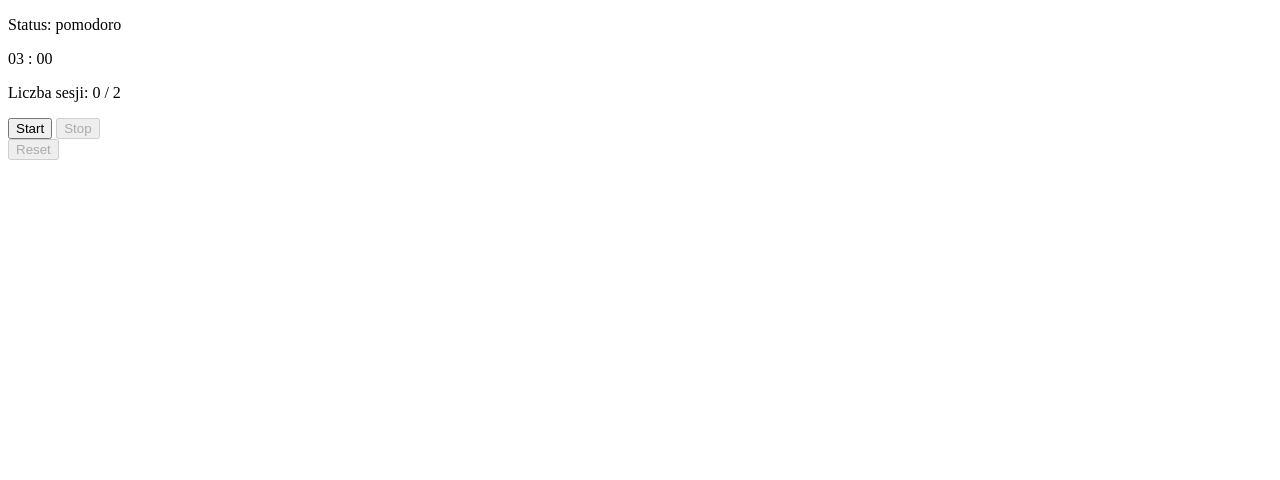
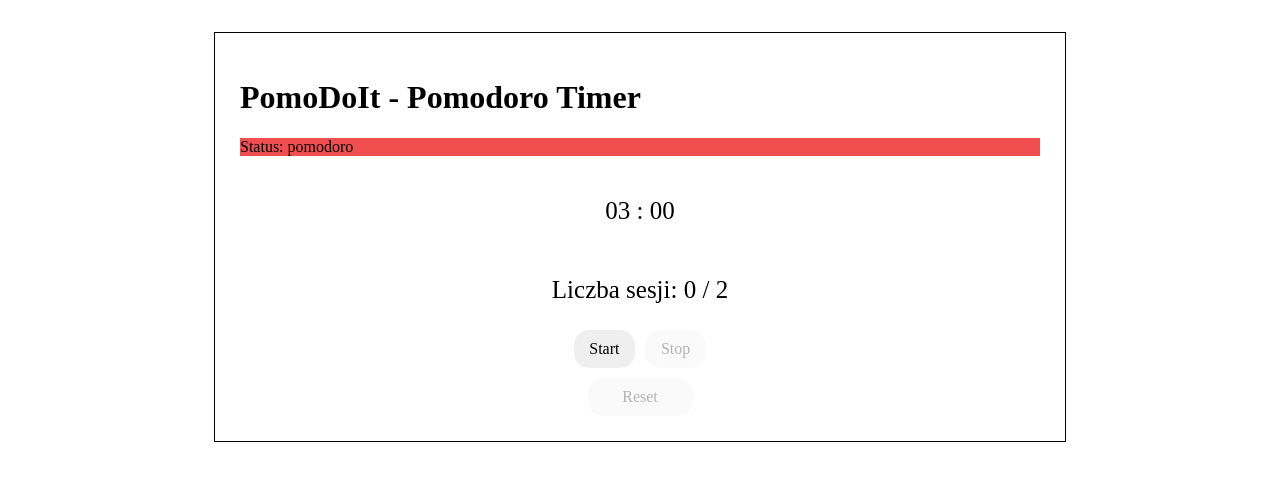
Before and after one commit to JakubM-I/pomodoro-timer, a plain HTML site: page index.html in a window 1280 px wide. Drawn offline with nearby package versions, Linux system fonts and the light colour scheme.

Commit message:
App structure corrected First basic style added

```diff
--- a/index.html
+++ b/index.html
@@ -3,21 +3,25 @@
 <head>
     <meta charset="UTF-8">
     <meta name="viewport" content="width=device-width, initial-scale=1.0">
-    <title>Pomodoro Timer</title>
+    <link rel="stylesheet" href="https://cdnjs.cloudflare.com/ajax/libs/normalize/8.0.1/normalize.min.css" integrity="sha512-NhSC1YmyruXifcj/KFRWoC561YpHpc5Jtzgvbuzx5VozKpWvQ+4nXhPdFgmx8xqexRcpAglTj9sIBWINXa8x5w==" crossorigin="anonymous" referrerpolicy="no-referrer" />
+    <title>PomoDoIt - Pomodoro Timer</title>
     <link rel="stylesheet" href="/style.css">
     <script src="/script.js" defer></script>
 </head>
 <body>
-    <div class="pomodoroTimer">
-        <div class="countingStatus js-countingStatus"></div>
-        <div class="timeCounter js-timeCounter"></div>
-        <div class="counterButtons js-counterButtons" >
-          <button class="startButton js-startButton">Start</button>
-          <button class="stopButton js-stopButton" disabled>Stop</button>
-        </div>
-        <div>
-          <button class="resetButton js-resetButton" disabled>Reset</button>
-        </div>
+  <div class="pomodoroTimer js-pomodoroTimer">
+    <div class="timerHeader">
+      <h1 class="timerHeader__title">PomoDoIt - Pomodoro Timer</h1>
+    </div>
+    <main>
+      <div class="countingStatus js-countingStatus"></div>
+      <div class="timeCounter js-timeCounter"></div>
+      <div class="counterButtons js-counterButtons">
+        <button class="counterButton startButton js-startButton">Start</button>
+        <button class="counterButton stopButton js-stopButton" disabled>Stop</button>
+        <button class="counterButton counterButton__reset js-resetButton" disabled>Reset</button>
       </div>
+    </main>
+  </div>
 </body>
 </html>
--- a/script.js
+++ b/script.js
@@ -31,10 +31,6 @@ const toggleStatus = (countingStatus) => {
     };
 };
 
-const toggleCountingStatus = () => {
-
-}
-
 const timerDisplay = (minutes, seconds, sessionCount) => {
     const timeCounter = document.querySelector(".js-timeCounter");
     timeCounter.innerHTML = `<p>${numberFormat(minutes)} : ${numberFormat(seconds)}</p>
@@ -44,14 +40,10 @@ const timerDisplay = (minutes, seconds, sessionCount) => {
 const timeCounting = (minutes, seconds, sessionCount, countingStatus) => {
     sessionCount++;
     const countingInterval = setInterval(() => {
-
-
         if(minutes === 0 && seconds === 0){
             clearInterval(countingInterval)
-
             minutes = sessionCount === sessionsToLongBrake ? longBreakeTime : shortBrakeTime;
             countingStatus = sessionCount === sessionsToLongBrake ? "long brake" : "short brake";
-
             breakeCounting(minutes, seconds, sessionCount, countingStatus);
         } else
             if(seconds === 0){
@@ -89,7 +81,6 @@ const breakeCounting = (minutes, seconds, sessionCount, countingStatus) => {
 
 const startCounting = (minutes, seconds, sessionCount, countingStatus) => {
     startButton.addEventListener("click", () => {
-
         timeCounting(minutes, seconds, sessionCount, countingStatus);
         startButton.setAttribute("disabled", "");
         stopButton.removeAttribute("disabled");
@@ -101,7 +92,7 @@ const stopCounting = (countingInterval, breakeInterval) => {
         clearInterval(countingInterval);
         clearInterval(breakeInterval);
         stopButton.setAttribute("disabled", "");
-        startButton.removeAttribute("disabled");
+        // startButton.removeAttribute("disabled");
         resetButton.removeAttribute("disabled");
     });
 };
@@ -115,7 +106,7 @@ const resetCounter = (minutes, seconds, sessionCount, countingStatus) => {
 
         countingStatus = "pomodoro";
         statusDisplay(countingStatus);
-
+        startButton.removeAttribute("disabled");
         resetButton.setAttribute("disabled", "");
     });
 };
--- a/style.css
+++ b/style.css
@@ -0,0 +1,55 @@
+:root{
+    --buttonWidth: 55px;
+}
+
+.pomodoroTimer{
+    width: 100%;
+    max-width: 800px;
+    border: 1px solid #000;
+    margin-inline: auto;
+    margin-block-start: 2em;
+    padding: 25px;
+}
+
+.timeCounter{
+    display: flex;
+    flex-direction: column;
+    align-items: center;
+}
+
+.counterButtons{
+    display: flex;
+    flex-wrap: wrap;
+    gap: 10px;
+    justify-content: center;
+    width: 100%;
+    max-width: calc((var(--buttonWidth) * 3) + 10px);
+    margin-inline: auto;
+}
+
+.counterButton{
+    flex-basis: 35%;
+    padding: 10px 15px;
+    border-radius: 15px;
+    border: none;
+}
+
+.counterButton__reset{
+    flex-basis: 60%;
+}
+
+.status--pomodoro{
+    background-color: rgba(238, 35, 35, 0.797);
+}
+
+.status--shortBrake{
+    background-color: rgb(22, 179, 232);
+}
+
+.status--longBrake{
+    background-color: rgb(61, 194, 24);
+}
+
+.timeCounter{
+    font-size: 25px;
+}
```
